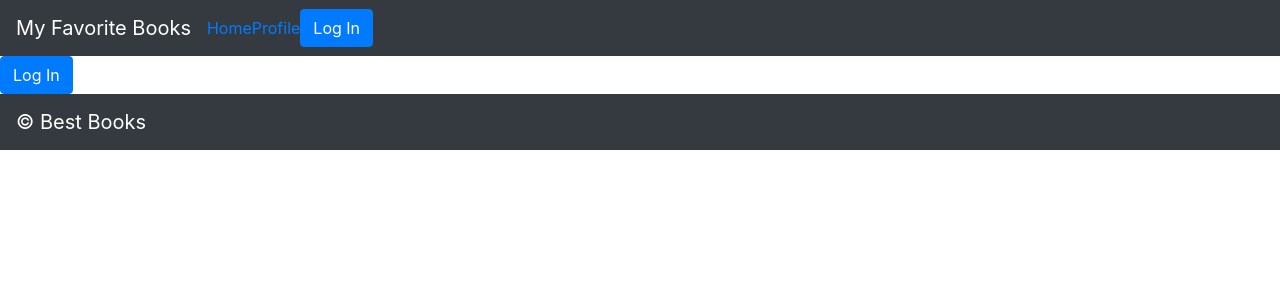
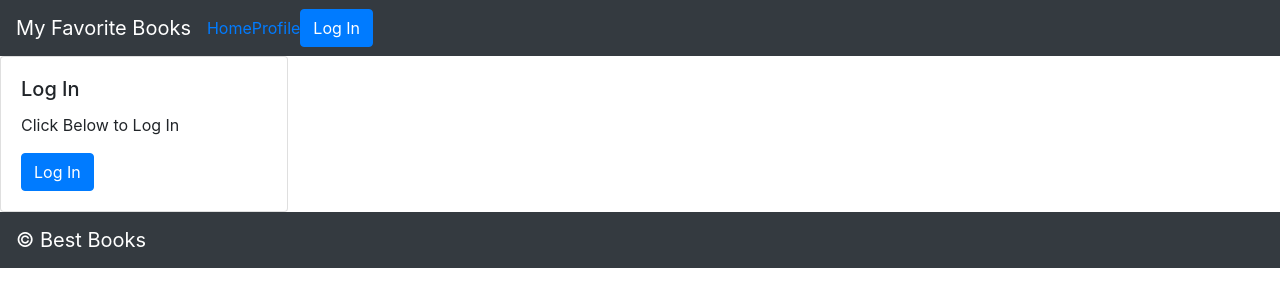
Before and after one commit to MohammadAltamimi98/can-of-book, a React (Create React App) app: page / in a window 1280 px wide. Shown: the top 306 px of the page. Built offline with nearby package versions, Linux system fonts and the light colour scheme; no server answers.

Commit message:
adding the card

```diff
--- a/src/App.js
+++ b/src/App.js
@@ -7,10 +7,11 @@ import {
   Switch,
   Route
 } from "react-router-dom";
-import LoginButton from './LoginButton';
+// import LoginButton from './LoginButton';
 import Profile from './Profile';
 import MyFavoriteBooks from './BestBooks';
 import { withAuth0 } from '@auth0/auth0-react';
+import Login from './Login';
 
 
 
@@ -27,7 +28,7 @@ class App extends React.Component {;
             <Switch>
               <Route exact path="/">
                 {/* TODO: if the user is logged in, render the `MyFavoriteBooks` component, if they are not, render the `Login` component */}
-                {this.props.auth0.isAuthenticated ?  <MyFavoriteBooks/> :   <LoginButton/>}
+                {this.props.auth0.isAuthenticated ?  <MyFavoriteBooks/> :  <Login/>}
 
                 </Route>
               {/* TODO: add a route with a path of '/profile' that renders a `Profile` component */}
--- /dev/null
+++ b/src/Login.js
@@ -0,0 +1,22 @@
+import React from 'react';
+import 'bootstrap/dist/css/bootstrap.min.css';
+import Card from 'react-bootstrap/Card';
+import LoginButton from './LoginButton'
+
+class Login extends React.Component {
+  render() {
+    return(
+      <Card style={{ width: '18rem' }}>
+        <Card.Body>
+          <Card.Title>Log In</Card.Title>
+          <Card.Text>
+            Click Below to Log In
+          </Card.Text>
+          <LoginButton/>
+        </Card.Body>
+      </Card>
+    )
+  }
+}
+
+export default Login;
```
